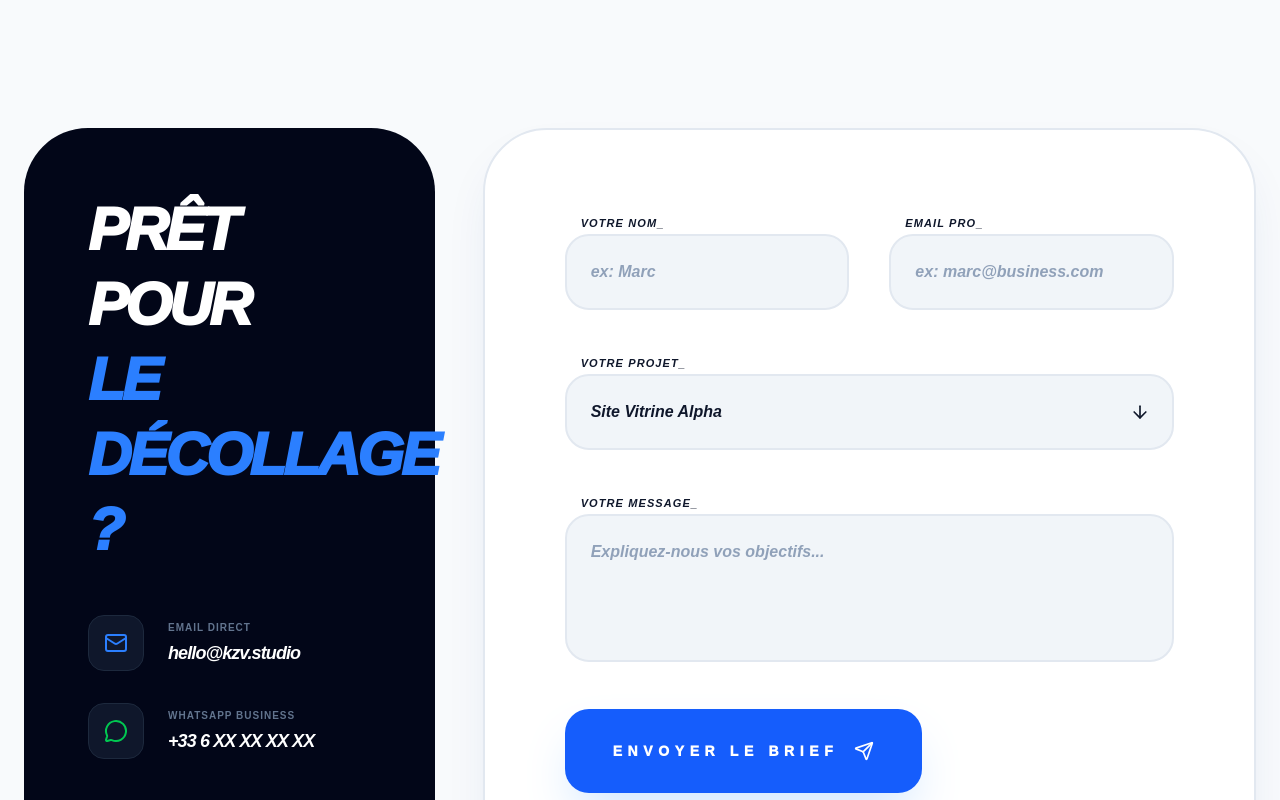
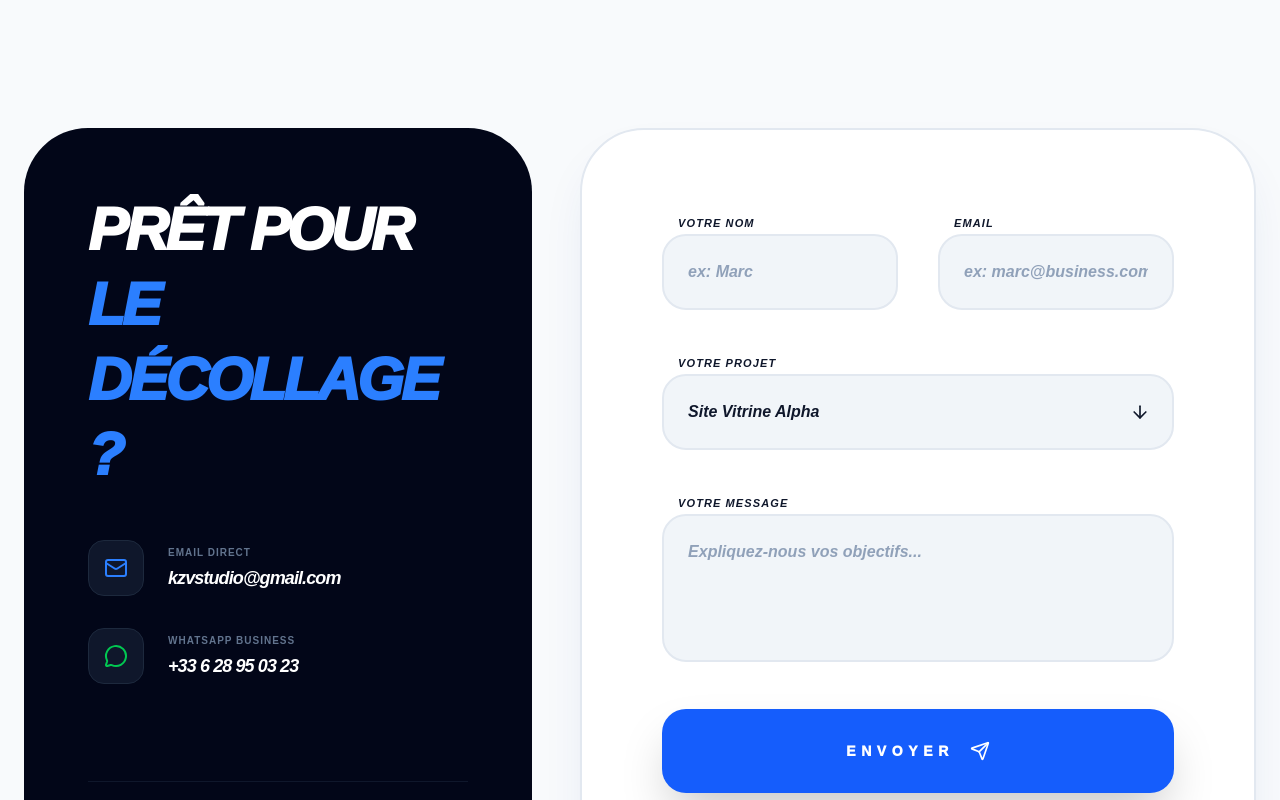
Before and after one commit to KenZzTV/KenzoSite, a Next.js app in the folder my-app/: page /contact in a window 1280 px wide. Shown: the top 800 px of the page. Built offline with nearby package versions, Linux system fonts and the light colour scheme; no server answers.

Commit message:
formulaire complet avec envoi par mail

```diff
--- a/my-app/app/contact/page.tsx
+++ b/my-app/app/contact/page.tsx
@@ -1,4 +1,5 @@
 'use client';
+
 import {
   Mail,
   MessageCircle,
@@ -6,21 +7,42 @@ import {
   Send,
   ShieldCheck,
   ArrowRight,
-  MapPin
-} from 'lucide-react'; // TOUTES les icônes sont ici maintenant
+  CheckCircle2 // Ajouté pour le succès
+} from 'lucide-react';
 import { motion } from 'framer-motion';
+import { useState } from 'react';
+import { sendEmail } from './actions';
 
 export default function ContactPage() {
+  const [status, setStatus] = useState<'idle' | 'sending' | 'success' | 'error'>('idle');
+
+  // La fonction doit être ici pour accéder à setStatus
+  async function handleSubmit(formData: FormData) {
+    e.preventDefault();
+
+    setStatus('sending');
+    try {
+      const result = await sendEmail(formData);
+      if (result.success) {
+        setStatus('success');
+      } else {
+        setStatus('error');
+      }
+    } catch (err) {
+      setStatus('error');
+    }
+  }
+
   return (
     <main className="relative min-h-screen pt-32 pb-20 px-6 bg-[#f8fafc]">
       <div className="max-w-7xl mx-auto relative z-10">
 
         <div className="flex flex-col lg:flex-row gap-12 items-stretch min-h-[700px]">
 
-          {/* COLONNE GAUCHE : NOIRE (CONTRASTE MAXIMUM) */}
-          <div className="lg:w-1/3 bg-slate-950 rounded-[4rem] p-12 md:p-16 text-white flex flex-col justify-between shadow-3xl">
+          {/* COLONNE GAUCHE */}
+          <div className="lg:w-1/2 bg-slate-950 rounded-[4rem] p-12 md:p-16 text-white flex flex-col justify-between shadow-3xl">
             <div className="space-y-12">
-              <h1 className="text-5xl md:text-6xl font-[1000] uppercase italic tracking-tighter leading-tight italic">
+              <h1 className="text-5xl md:text-6xl font-[1000] uppercase italic tracking-tighter leading-tight">
                 Prêt pour <br/><span className="text-blue-500">le décollage ?</span>
               </h1>
 
@@ -31,7 +53,7 @@ export default function ContactPage() {
                   </div>
                   <div>
                     <div className="text-[10px] font-black uppercase text-slate-500 tracking-widest mb-1">Email Direct</div>
-                    <div className="text-lg font-bold italic tracking-tighter">hello@kzv.studio</div>
+                    <div className="text-lg font-bold italic tracking-tighter">kzvstudio@gmail.com</div>
                   </div>
                 </div>
                 <div className="flex items-center gap-6 group">
@@ -40,7 +62,7 @@ export default function ContactPage() {
                   </div>
                   <div>
                     <div className="text-[10px] font-black uppercase text-slate-500 tracking-widest mb-1">WhatsApp Business</div>
-                    <div className="text-lg font-bold italic tracking-tighter">+33 6 XX XX XX XX</div>
+                    <div className="text-lg font-bold italic tracking-tighter">+33 6 28 95 03 23</div>
                   </div>
                 </div>
               </div>
@@ -51,37 +73,48 @@ export default function ContactPage() {
                  <Clock size={14} /> Réponse sous 24h
                </div>
                <p className="text-xs text-slate-400 italic font-bold leading-relaxed">
-                 Chaque demande est traitée personnellement par notre équipe technique. On ne fait pas de copier-coller.
+                 Chaque demande est traitée personnellement par moi-même. Je ne fais pas de copier-coller.
                </p>
             </div>
           </div>
 
-          {/* COLONNE DROITE : FORMULAIRE HAUTE VISIBILITÉ */}
+          {/* COLONNE DROITE */}
           <div className="lg:w-2/3 bg-white rounded-[4rem] p-10 md:p-20 shadow-2xl shadow-blue-900/10 border-2 border-slate-200">
-            <form className="space-y-10">
+            {status === 'success' ? (
+              <motion.div
+                initial={{ opacity: 0, scale: 0.9 }}
+                animate={{ opacity: 1, scale: 1 }}
+                className="h-full flex flex-col items-center justify-center text-center space-y-6"
+              >
+                <div className="w-24 h-24 bg-green-100 text-green-600 rounded-full flex items-center justify-center">
+                  <CheckCircle2 size={48} />
+                </div>
+                <h2 className="text-4xl font-black uppercase italic text-slate-900">Message envoyé !</h2>
+                <p className="text-slate-500 font-bold italic">Je reviens vers vous dans les plus brefs délais.</p>
+                <button
+                  onClick={() => setStatus('idle')}
+                  className="text-blue-600 font-black uppercase text-xs tracking-widest border-b-2 border-blue-600 pb-1"
+                >
+                  Envoyer un autre message
+                </button>
+              </motion.div>
+            ) : (
+              <form action={handleSubmit} className="space-y-10">
                 <div className="grid grid-cols-1 md:grid-cols-2 gap-10">
                   <div className="space-y-3">
-                  <label className="text-[11px] font-black uppercase tracking-widest text-slate-900 ml-4 italic">Votre Nom_</label>
-                  <input
-                    type="text"
-                    placeholder="ex: Marc"
-                    className="w-full bg-slate-100 border-2 border-slate-200 rounded-3xl p-6 italic font-bold text-slate-900 placeholder:text-slate-400 focus:bg-white focus:border-blue-600 transition-all outline-none"
-                  />
+                    <label className="text-[11px] font-black uppercase tracking-widest text-slate-900 ml-4 italic">Votre Nom</label>
+                    <input name="nom" required type="text" placeholder="ex: Marc" className="w-full bg-slate-100 border-2 border-slate-200 rounded-3xl p-6 italic font-bold text-slate-900 placeholder:text-slate-400 focus:bg-white focus:border-blue-600 transition-all outline-none" />
                   </div>
                   <div className="space-y-3">
-                  <label className="text-[11px] font-black uppercase tracking-widest text-slate-900 ml-4 italic">Email Pro_</label>
-                  <input
-                    type="email"
-                    placeholder="ex: marc@business.com"
-                    className="w-full bg-slate-100 border-2 border-slate-200 rounded-3xl p-6 italic font-bold text-slate-900 placeholder:text-slate-400 focus:bg-white focus:border-blue-600 transition-all outline-none"
-                  />
+                    <label className="text-[11px] font-black uppercase tracking-widest text-slate-900 ml-4 italic">Email</label>
+                    <input name="email" required type="email" placeholder="ex: marc@business.com" className="w-full bg-slate-100 border-2 border-slate-200 rounded-3xl p-6 italic font-bold text-slate-900 placeholder:text-slate-400 focus:bg-white focus:border-blue-600 transition-all outline-none" />
                   </div>
                 </div>
 
                 <div className="space-y-3">
-                <label className="text-[11px] font-black uppercase tracking-widest text-slate-900 ml-4 italic">Votre Projet_</label>
+                  <label className="text-[11px] font-black uppercase tracking-widest text-slate-900 ml-4 italic">Votre Projet</label>
                   <div className="relative">
-                  <select className="w-full bg-slate-100 border-2 border-slate-200 rounded-3xl p-6 italic font-bold appearance-none outline-none focus:bg-white focus:border-blue-600 text-slate-900 cursor-pointer">
+                    <select name="projet" className="w-full bg-slate-100 border-2 border-slate-200 rounded-3xl p-6 italic font-bold appearance-none outline-none focus:bg-white focus:border-blue-600 text-slate-900 cursor-pointer">
                       <option>Site Vitrine Alpha</option>
                       <option>Business Pro</option>
                       <option>Custom Studio</option>
@@ -94,25 +127,29 @@ export default function ContactPage() {
                 </div>
 
                 <div className="space-y-3">
-                <label className="text-[11px] font-black uppercase tracking-widest text-slate-900 ml-4 italic">Votre Message_</label>
-                <textarea
-                  rows={4}
-                  placeholder="Expliquez-nous vos objectifs..."
-                  className="w-full bg-slate-100 border-2 border-slate-200 rounded-3xl p-6 italic font-bold text-slate-900 placeholder:text-slate-400 focus:bg-white focus:border-blue-600 transition-all outline-none resize-none"
-                ></textarea>
+                  <label className="text-[11px] font-black uppercase tracking-widest text-slate-900 ml-4 italic">Votre Message</label>
+                  <textarea name="message" required rows={4} placeholder="Expliquez-nous vos objectifs..." className="w-full bg-slate-100 border-2 border-slate-200 rounded-3xl p-6 italic font-bold text-slate-900 placeholder:text-slate-400 focus:bg-white focus:border-blue-600 transition-all outline-none resize-none" />
                 </div>
 
-              <button className="bg-blue-600 text-white px-12 py-8 rounded-3xl font-[1000] uppercase text-sm tracking-[0.4em] shadow-2xl shadow-blue-400/30 hover:bg-slate-950 hover:scale-[1.02] transition-all flex items-center justify-center gap-4 w-full md:w-auto group">
-                Envoyer le Brief <Send size={20} className="group-hover:translate-x-1 group-hover:-translate-y-1 transition-transform" />
+                <button
+                  disabled={status === 'sending'}
+                  type="submit"
+                  className="bg-blue-600 text-white px-12 py-8 rounded-3xl font-[1000] uppercase text-sm tracking-[0.4em] shadow-2xl hover:bg-slate-950 transition-all flex items-center justify-center gap-4 w-full disabled:opacity-50"
+                >
+                  {status === 'sending' ? 'Décollage...' : 'Envoyer'} <Send size={20} />
                 </button>
+
+                {status === 'error' && (
+                  <p className="text-red-500 text-center font-bold italic text-xs uppercase">Oups ! Une erreur est survenue lors de l'envoi.</p>
+                )}
 
                 <div className="flex items-center gap-4 text-slate-500 font-bold text-[10px] uppercase tracking-widest pt-8 border-t border-slate-100">
                    <ShieldCheck size={16} className="text-green-600" />
                    <span>RGPD : Vos données restent strictement confidentielles.</span>
                 </div>
               </form>
+            )}
           </div>
-
         </div>
       </div>
     </main>
```
Also changed, not shown: my-app/app/page.tsx (+18 -18 lines). Lines whose indentation alone changed are shown as unchanged.
